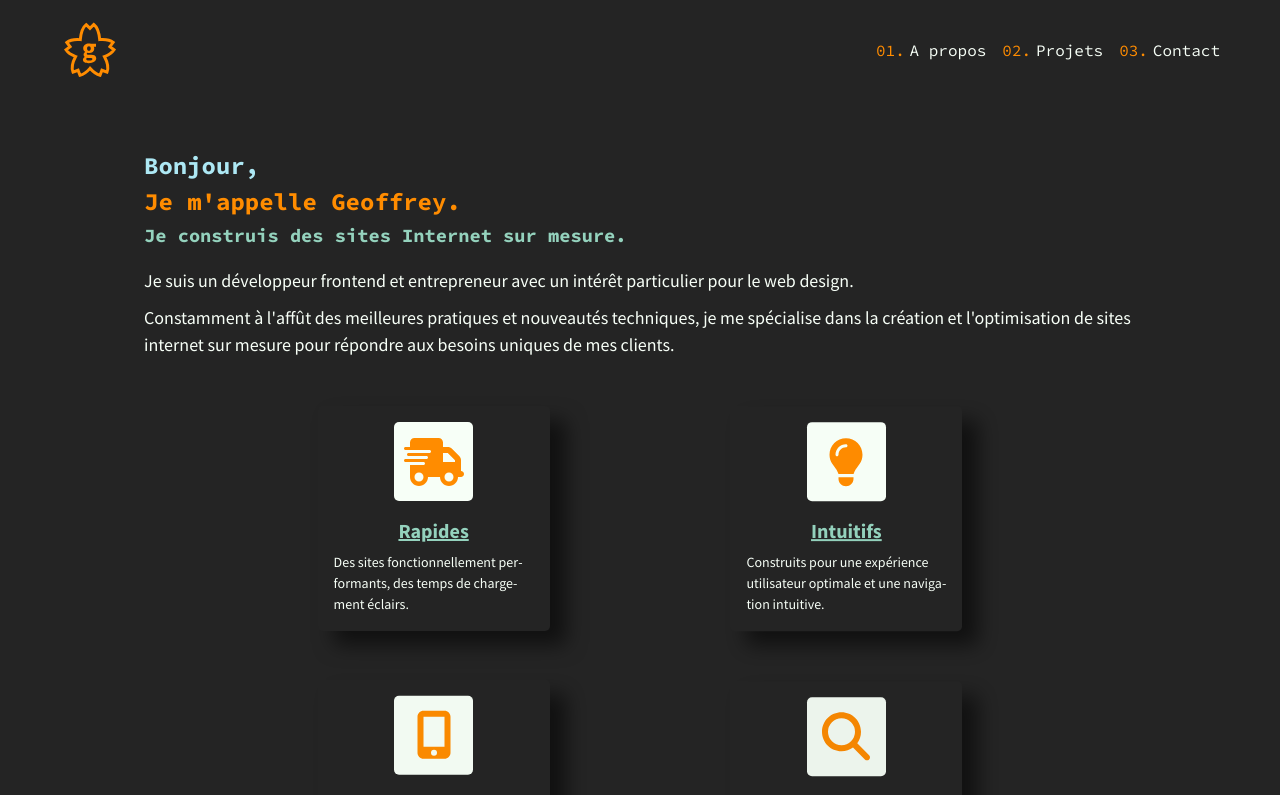
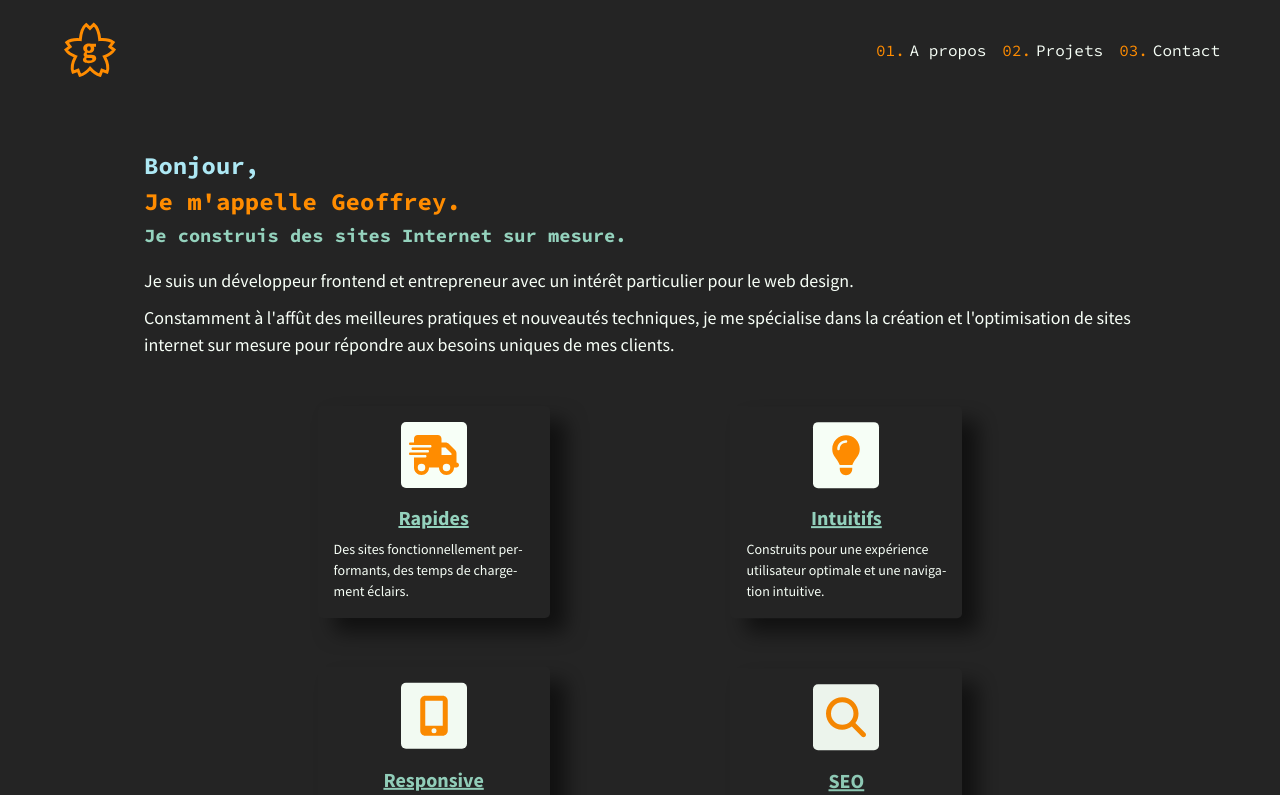
Before and after one commit to BuckyBuck135/Portfolio, a React (Vite) app: page / in a window 1280 px wide. Shown: the top 795 px of the page. Built offline with nearby package versions, Linux system fonts and the light colour scheme.

Commit message:
smaller icons

```diff
--- a/src/Components/TechCard/TechCard.css
+++ b/src/Components/TechCard/TechCard.css
@@ -21,9 +21,9 @@
     align-items: center;
     width: 50px;
     height: 50px;
-    font-size: 3rem;
+    font-size: 2.5rem;
     border-radius: var(--border-radius);
-    padding: 0.3em;
+    padding: 0.2em;
     background: var(--white);
     color: var(--accent);
     transition: all 0.25s;
```
